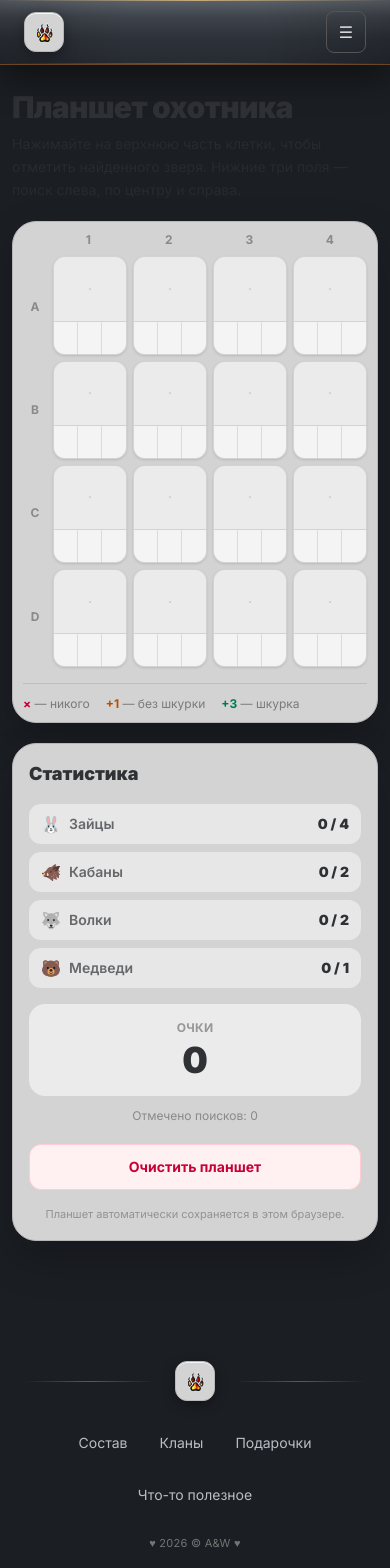
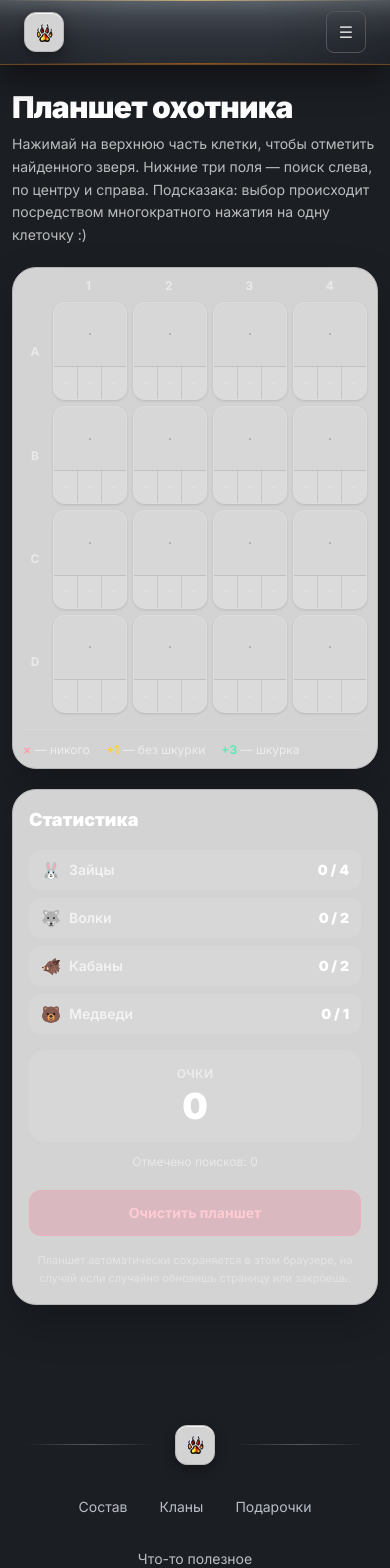
Before and after one commit to reverie-w-sh/dm-portal, a Next.js app: page /hunter-board in a window 390 px wide. Shown: the top 1568 px of the page. Built offline with nearby package versions, Linux system fonts and the light colour scheme.

Commit message:
Update HunterBoard.tsx

```diff
--- a/src/components/HunterBoard.tsx
+++ b/src/components/HunterBoard.tsx
@@ -4,10 +4,9 @@ import { useEffect, useMemo, useState } from "react";
 
 type AnimalType =
   | "unknown"
-  | "empty"
   | "rabbit"
+  | "wolf"
   | "boar"
-  | "wolf"
   | "bear";
 
 type SearchResult = "none" | "miss" | "plus1" | "plus3";
@@ -22,14 +21,28 @@ const BOARD_SIZE = 16;
 
 const ANIMAL_ORDER: AnimalType[] = [
   "unknown",
-  "empty",
   "rabbit",
+  "wolf",
   "boar",
-  "wolf",
   "bear",
 ];
 
-const SEARCH_ORDER: SearchResult[] = ["none", "miss", "plus1", "plus3"];
+const SEARCH_ORDER: SearchResult[] = [
+  "none",
+  "miss",
+  "plus1",
+  "plus3",
+];
+
+const ANIMAL_LIMITS: Record<
+  Exclude<AnimalType, "unknown">,
+  number
+> = {
+  rabbit: 4,
+  wolf: 2,
+  boar: 2,
+  bear: 1,
+};
 
 const ANIMALS: Record<
   AnimalType,
@@ -41,33 +54,28 @@ const ANIMALS: Record<
 > = {
   unknown: {
     emoji: "",
-    name: "Неизвестно",
-    cellClass: "bg-white/55",
-  },
-  empty: {
-    emoji: "×",
-    name: "Пустая клетка",
-    cellClass: "bg-stone-200/80",
+    name: "Ничего",
+    cellClass: "bg-white/10",
   },
   rabbit: {
     emoji: "🐰",
     name: "Заяц",
-    cellClass: "bg-amber-50/90",
+    cellClass: "bg-amber-100/90",
+  },
+  wolf: {
+    emoji: "🐺",
+    name: "Волк",
+    cellClass: "bg-slate-200/90",
   },
   boar: {
     emoji: "🐗",
     name: "Кабан",
-    cellClass: "bg-orange-50/90",
-  },
-  wolf: {
-    emoji: "🐺",
-    name: "Волк",
-    cellClass: "bg-slate-100/90",
+    cellClass: "bg-orange-100/90",
   },
   bear: {
     emoji: "🐻",
     name: "Медведь",
-    cellClass: "bg-yellow-50/90",
+    cellClass: "bg-yellow-100/90",
   },
 };
 
@@ -82,22 +90,22 @@ const SEARCHES: Record<
   none: {
     label: "",
     title: "Не проверено",
-    className: "bg-white/45 text-transparent",
+    className: "bg-white/10 text-white/25",
   },
   miss: {
     label: "×",
     title: "Никого не нашли",
-    className: "bg-rose-100/90 text-rose-700",
+    className: "bg-rose-100 text-rose-700",
   },
   plus1: {
     label: "+1",
     title: "Зверь найден, шкурку взять не удалось",
-    className: "bg-amber-100/95 text-amber-800",
+    className: "bg-amber-100 text-amber-800",
   },
   plus3: {
     label: "+3",
     title: "Зверь найден, шкурка получена",
-    className: "bg-emerald-100/95 text-emerald-800",
+    className: "bg-emerald-100 text-emerald-800",
   },
 };
 
@@ -110,13 +118,19 @@ function createEmptyBoard(): HunterCell[] {
 
 function getNextValue<T>(values: T[], current: T): T {
   const currentIndex = values.indexOf(current);
+
   return values[(currentIndex + 1) % values.length];
 }
 
 function getSearchPoints(result: SearchResult): number {
   if (result === "plus1") return 1;
   if (result === "plus3") return 3;
+
   return 0;
+}
+
+function isPositiveResult(result: SearchResult): boolean {
+  return result === "plus1" || result === "plus3";
 }
 
 function isHunterCell(value: unknown): value is HunterCell {
@@ -128,21 +142,82 @@ function isHunterCell(value: unknown): value is HunterCell {
     ANIMAL_ORDER.includes(cell.animal) &&
     Array.isArray(cell.searches) &&
     cell.searches.length === 3 &&
-    cell.searches.every((result) => SEARCH_ORDER.includes(result))
+    cell.searches.every((result) =>
+      SEARCH_ORDER.includes(result),
+    )
   );
 }
 
+function getAnimalCounts(board: HunterCell[]) {
+  return {
+    rabbit: board.filter(
+      (cell) => cell.animal === "rabbit",
+    ).length,
+
+    wolf: board.filter(
+      (cell) => cell.animal === "wolf",
+    ).length,
+
+    boar: board.filter(
+      (cell) => cell.animal === "boar",
+    ).length,
+
+    bear: board.filter(
+      (cell) => cell.animal === "bear",
+    ).length,
+  };
+}
+
+function getNextAllowedAnimal(
+  currentAnimal: AnimalType,
+  board: HunterCell[],
+): AnimalType {
+  const counts = getAnimalCounts(board);
+  const currentIndex = ANIMAL_ORDER.indexOf(currentAnimal);
+
+  for (
+    let step = 1;
+    step <= ANIMAL_ORDER.length;
+    step += 1
+  ) {
+    const candidate =
+      ANIMAL_ORDER[
+        (currentIndex + step) % ANIMAL_ORDER.length
+      ];
+
+    if (candidate === "unknown") {
+      return candidate;
+    }
+
+    const limit = ANIMAL_LIMITS[candidate];
+    const currentCount = counts[candidate];
+
+    if (currentCount < limit) {
+      return candidate;
+    }
+  }
+
+  return "unknown";
+}
+
 export default function HunterBoard() {
-  const [board, setBoard] = useState<HunterCell[]>(createEmptyBoard);
+  const [board, setBoard] = useState<HunterCell[]>(
+    createEmptyBoard,
+  );
+
   const [isLoaded, setIsLoaded] = useState(false);
-  const [showResetConfirm, setShowResetConfirm] = useState(false);
+
+  const [showResetConfirm, setShowResetConfirm] =
+    useState(false);
 
   useEffect(() => {
     try {
-      const savedBoard = localStorage.getItem(STORAGE_KEY);
+      const savedBoard =
+        localStorage.getItem(STORAGE_KEY);
 
       if (savedBoard) {
-        const parsed: unknown = JSON.parse(savedBoard);
+        const parsed: unknown =
+          JSON.parse(savedBoard);
 
         if (
           Array.isArray(parsed) &&
@@ -153,7 +228,10 @@ export default function HunterBoard() {
         }
       }
     } catch (error) {
-      console.error("Не удалось загрузить планшет охотника:", error);
+      console.error(
+        "Не удалось загрузить планшет охотника:",
+        error,
+      );
     } finally {
       setIsLoaded(true);
     }
@@ -163,29 +241,25 @@ export default function HunterBoard() {
     if (!isLoaded) return;
 
     try {
-      localStorage.setItem(STORAGE_KEY, JSON.stringify(board));
+      localStorage.setItem(
+        STORAGE_KEY,
+        JSON.stringify(board),
+      );
     } catch (error) {
-      console.error("Не удалось сохранить планшет охотника:", error);
+      console.error(
+        "Не удалось сохранить планшет охотника:",
+        error,
+      );
     }
   }, [board, isLoaded]);
 
   const statistics = useMemo(() => {
-    const animalCounts = {
-      rabbit: 0,
-      boar: 0,
-      wolf: 0,
-      bear: 0,
-    };
+    const animalCounts = getAnimalCounts(board);
 
     let totalPoints = 0;
     let checkedSearches = 0;
 
     board.forEach((cell) => {
-      if (cell.animal === "rabbit") animalCounts.rabbit += 1;
-      if (cell.animal === "boar") animalCounts.boar += 1;
-      if (cell.animal === "wolf") animalCounts.wolf += 1;
-      if (cell.animal === "bear") animalCounts.bear += 1;
-
       cell.searches.forEach((result) => {
         totalPoints += getSearchPoints(result);
 
@@ -209,7 +283,10 @@ export default function HunterBoard() {
 
         return {
           ...cell,
-          animal: getNextValue(ANIMAL_ORDER, cell.animal),
+          animal: getNextAllowedAnimal(
+            cell.animal,
+            currentBoard,
+          ),
         };
       }),
     );
@@ -223,12 +300,41 @@ export default function HunterBoard() {
       currentBoard.map((cell, index) => {
         if (index !== cellIndex) return cell;
 
-        const newSearches: HunterCell["searches"] = [...cell.searches];
+        const positiveSearchIndex =
+          cell.searches.findIndex(isPositiveResult);
+
+        if (
+          positiveSearchIndex !== -1 &&
+          positiveSearchIndex !== searchIndex
+        ) {
+          return cell;
+        }
+
+        const newSearches: HunterCell["searches"] = [
+          ...cell.searches,
+        ];
 
         newSearches[searchIndex] = getNextValue(
           SEARCH_ORDER,
           newSearches[searchIndex],
         );
+
+        if (
+          isPositiveResult(
+            newSearches[searchIndex],
+          )
+        ) {
+          newSearches.forEach(
+            (result, indexInCell) => {
+              if (
+                indexInCell !== searchIndex &&
+                isPositiveResult(result)
+              ) {
+                newSearches[indexInCell] = "none";
+              }
+            },
+          );
+        }
 
         return {
           ...cell,
@@ -245,26 +351,31 @@ export default function HunterBoard() {
     try {
       localStorage.removeItem(STORAGE_KEY);
     } catch (error) {
-      console.error("Не удалось очистить планшет охотника:", error);
+      console.error(
+        "Не удалось очистить планшет охотника:",
+        error,
+      );
     }
   }
 
   return (
     <section className="mx-auto w-full max-w-5xl">
       <div className="mb-5">
-        <h1 className="text-3xl font-black tracking-tight text-ink sm:text-4xl">
+        <h1 className="text-3xl font-black tracking-tight text-white sm:text-4xl">
           Планшет охотника
         </h1>
 
-        <p className="mt-2 max-w-2xl text-sm leading-relaxed text-ink/65 sm:text-base">
-          Нажимайте на верхнюю часть клетки, чтобы отметить найденного
-          зверя. Нижние три поля — поиск слева, по центру и справа.
+        <p className="mt-2 max-w-2xl text-sm leading-relaxed text-white/70 sm:text-base">
+          Нажимай на верхнюю часть клетки,
+          чтобы отметить найденного зверя.
+          Нижние три поля — поиск слева,
+          по центру и справа. Подсказака: выбор происходит посредством многократного нажатия на одну клеточку :)
         </p>
       </div>
 
       <div className="grid gap-5 lg:grid-cols-[minmax(0,1fr)_220px]">
         <div className="glass rounded-3xl p-2.5 shadow-sm sm:p-4">
-          <div className="mb-2 grid grid-cols-4 gap-1.5 pl-7 text-center text-xs font-bold text-ink/45 sm:gap-2 sm:pl-9">
+          <div className="mb-2 grid grid-cols-4 gap-1.5 pl-7 text-center text-xs font-bold text-white/50 sm:gap-2 sm:pl-9">
             <span>1</span>
             <span>2</span>
             <span>3</span>
@@ -272,93 +383,142 @@ export default function HunterBoard() {
           </div>
 
           <div className="flex gap-1.5 sm:gap-2">
-            <div className="grid w-6 shrink-0 grid-rows-4 gap-1.5 py-0.5 text-center text-xs font-bold text-ink/45 sm:w-7 sm:gap-2">
-              <span className="flex items-center justify-center">A</span>
-              <span className="flex items-center justify-center">B</span>
-              <span className="flex items-center justify-center">C</span>
-              <span className="flex items-center justify-center">D</span>
+            <div className="grid w-6 shrink-0 grid-rows-4 gap-1.5 py-0.5 text-center text-xs font-bold text-white/50 sm:w-7 sm:gap-2">
+              <span className="flex items-center justify-center">
+                A
+              </span>
+
+              <span className="flex items-center justify-center">
+                B
+              </span>
+
+              <span className="flex items-center justify-center">
+                C
+              </span>
+
+              <span className="flex items-center justify-center">
+                D
+              </span>
             </div>
 
             <div className="grid min-w-0 flex-1 grid-cols-4 gap-1.5 sm:gap-2">
               {board.map((cell, cellIndex) => {
-                const animal = ANIMALS[cell.animal];
-                const missCount = cell.searches.filter(
-                  (result) => result === "miss",
+                const animal =
+                  ANIMALS[cell.animal];
+
+                const missCount =
+                  cell.searches.filter(
+                    (result) =>
+                      result === "miss",
                   ).length;
+
+                const positiveSearchIndex =
+                  cell.searches.findIndex(
+                    isPositiveResult,
+                  );
 
                 return (
                   <div
                     key={cellIndex}
                     className={[
-                      "min-w-0 overflow-hidden rounded-xl border border-black/10 shadow-sm",
+                      "min-w-0 overflow-hidden rounded-xl border border-white/15 shadow-sm",
                       animal.cellClass,
                     ].join(" ")}
                   >
                     <button
                       type="button"
-                      onClick={() => changeAnimal(cellIndex)}
-                      title={`${animal.name}. Нажмите, чтобы изменить`}
-                      aria-label={`Клетка ${cellIndex + 1}: ${animal.name}`}
+                      onClick={() =>
+                        changeAnimal(cellIndex)
+                      }
+                      title={`${animal.name}. Нажми, чтобы изменить`}
+                      aria-label={`Клетка ${
+                        cellIndex + 1
+                      }: ${animal.name}`}
                       className="relative flex aspect-[1.12/1] w-full items-center justify-center border-b border-black/10 transition hover:brightness-[0.98] active:scale-[0.98] sm:aspect-[1.3/1]"
                     >
-                      {cell.animal === "unknown" ? (
-                        <span className="text-xl font-light text-ink/15 sm:text-3xl">
+                      {cell.animal ===
+                      "unknown" ? (
+                        <span className="text-xl font-light text-black/20 sm:text-3xl">
                           ·
                         </span>
                       ) : (
-                        <span
-                          className={[
-                            cell.animal === "empty"
-                              ? "text-2xl font-light text-ink/35 sm:text-4xl"
-                              : "text-2xl sm:text-4xl",
-                          ].join(" ")}
-                        >
+                        <span className="text-2xl sm:text-4xl">
                           {animal.emoji}
                         </span>
                       )}
 
                       {missCount === 2 &&
-                        !cell.searches.some(
-                          (result) =>
-                            result === "plus1" || result === "plus3",
-                        ) && (
+                        positiveSearchIndex ===
+                          -1 && (
                           <span
                             className="absolute right-1 top-1 h-2 w-2 rounded-full bg-amber-400 shadow-sm"
-                            title="Два направления пустые — проверьте оставшееся"
+                            title="Два направления пустые — проверь оставшееся"
                           />
                         )}
                     </button>
 
                     <div className="grid grid-cols-3 divide-x divide-black/10">
-                      {cell.searches.map((result, searchIndex) => {
-                        const search = SEARCHES[result];
+                      {cell.searches.map(
+                        (
+                          result,
+                          searchIndex,
+                        ) => {
+                          const search =
+                            SEARCHES[result];
+
                           const directionNames = [
                             "слева",
                             "по центру",
                             "справа",
                           ];
 
+                          const isDisabled =
+                            positiveSearchIndex !==
+                              -1 &&
+                            positiveSearchIndex !==
+                              searchIndex &&
+                            result === "none";
+
                           return (
                             <button
                               key={searchIndex}
                               type="button"
+                              disabled={isDisabled}
                               onClick={() =>
                                 changeSearchResult(
                                   cellIndex,
-                                searchIndex as 0 | 1 | 2,
+                                  searchIndex as
+                                    | 0
+                                    | 1
+                                    | 2,
                                 )
                               }
-                            title={`${directionNames[searchIndex]}: ${search.title}`}
-                            aria-label={`${directionNames[searchIndex]}: ${search.title}`}
+                              title={
+                                isDisabled
+                                  ? "Зверь уже найден в другом направлении"
+                                  : `${directionNames[searchIndex]}: ${search.title}`
+                              }
+                              aria-label={
+                                isDisabled
+                                  ? `${directionNames[searchIndex]}: недоступно`
+                                  : `${directionNames[searchIndex]}: ${search.title}`
+                              }
                               className={[
-                              "flex h-8 min-w-0 items-center justify-center text-[11px] font-black transition active:scale-95 sm:h-10 sm:text-sm",
-                              search.className,
+                                "flex h-8 min-w-0 items-center justify-center text-[11px] font-black transition sm:h-10 sm:text-sm",
+
+                                isDisabled
+                                  ? "cursor-not-allowed bg-black/20 text-white/20"
+                                  : `${search.className} active:scale-95`,
                               ].join(" ")}
                             >
-                            {search.label || "·"}
+                              {isDisabled
+                                ? ""
+                                : search.label ||
+                                  "·"}
                             </button>
                           );
-                      })}
+                        },
+                      )}
                     </div>
                   </div>
                 );
@@ -366,61 +526,103 @@ export default function HunterBoard() {
             </div>
           </div>
 
-          <div className="mt-4 flex flex-wrap items-center gap-x-4 gap-y-2 border-t border-black/10 pt-3 text-xs text-ink/55">
+          <div className="mt-4 flex flex-wrap items-center gap-x-4 gap-y-2 border-t border-white/10 pt-3 text-xs text-white/60">
             <span>
-              <b className="text-rose-700">×</b> — никого
+              <b className="text-rose-300">
+                ×
+              </b>{" "}
+              — никого
             </span>
+
             <span>
-              <b className="text-amber-700">+1</b> — без шкурки
+              <b className="text-amber-300">
+                +1
+              </b>{" "}
+              — без шкурки
             </span>
+
             <span>
-              <b className="text-emerald-700">+3</b> — шкурка
+              <b className="text-emerald-300">
+                +3
+              </b>{" "}
+              — шкурка
             </span>
           </div>
         </div>
 
-        <aside className="glass h-fit rounded-3xl p-4 shadow-sm sm:p-5">
-          <h2 className="text-lg font-black text-ink">Статистика</h2>
+        <aside className="glass h-fit rounded-3xl p-4 text-white shadow-sm sm:p-5">
+          <h2 className="text-lg font-black text-white">
+            Статистика
+          </h2>
 
           <div className="mt-4 space-y-2">
-            <StatRow emoji="🐰" name="Зайцы" value={statistics.rabbit} total={4} />
-            <StatRow emoji="🐗" name="Кабаны" value={statistics.boar} total={2} />
-            <StatRow emoji="🐺" name="Волки" value={statistics.wolf} total={2} />
-            <StatRow emoji="🐻" name="Медведи" value={statistics.bear} total={1} />
+            <StatRow
+              emoji="🐰"
+              name="Зайцы"
+              value={statistics.rabbit}
+              total={4}
+            />
+
+            <StatRow
+              emoji="🐺"
+              name="Волки"
+              value={statistics.wolf}
+              total={2}
+            />
+
+            <StatRow
+              emoji="🐗"
+              name="Кабаны"
+              value={statistics.boar}
+              total={2}
+            />
+
+            <StatRow
+              emoji="🐻"
+              name="Медведи"
+              value={statistics.bear}
+              total={1}
+            />
           </div>
 
-          <div className="mt-4 rounded-2xl bg-white/55 p-4 text-center">
-            <div className="text-xs font-bold uppercase tracking-wide text-ink/45">
+          <div className="mt-4 rounded-2xl bg-white/10 p-4 text-center">
+            <div className="text-xs font-bold uppercase tracking-wide text-white/50">
               Очки
             </div>
-            <div className="mt-1 text-4xl font-black text-ink">
+
+            <div className="mt-1 text-4xl font-black text-white">
               {statistics.totalPoints}
             </div>
           </div>
 
-          <div className="mt-3 text-center text-xs text-ink/45">
-            Отмечено поисков: {statistics.checkedSearches}
+          <div className="mt-3 text-center text-xs text-white/50">
+            Отмечено поисков:{" "}
+            {statistics.checkedSearches}
           </div>
 
           {!showResetConfirm ? (
             <button
               type="button"
-              onClick={() => setShowResetConfirm(true)}
-              className="mt-5 w-full rounded-xl border border-rose-200 bg-rose-50 px-4 py-3 text-sm font-bold text-rose-700 transition hover:bg-rose-100 active:scale-[0.98]"
+              onClick={() =>
+                setShowResetConfirm(true)
+              }
+              className="mt-5 w-full rounded-xl border border-rose-300/30 bg-rose-500/15 px-4 py-3 text-sm font-bold text-rose-200 transition hover:bg-rose-500/25 active:scale-[0.98]"
             >
               Очистить планшет
             </button>
           ) : (
-            <div className="mt-5 rounded-2xl border border-rose-200 bg-rose-50/80 p-3">
-              <p className="text-center text-xs font-semibold text-rose-800">
+            <div className="mt-5 rounded-2xl border border-rose-300/30 bg-rose-500/15 p-3">
+              <p className="text-center text-xs font-semibold text-rose-100">
                 Очистить все клетки и очки?
               </p>
 
               <div className="mt-3 grid grid-cols-2 gap-2">
                 <button
                   type="button"
-                  onClick={() => setShowResetConfirm(false)}
-                  className="rounded-lg bg-white px-3 py-2 text-xs font-bold text-ink/65"
+                  onClick={() =>
+                    setShowResetConfirm(false)
+                  }
+                  className="rounded-lg bg-white/10 px-3 py-2 text-xs font-bold text-white/70"
                 >
                   Отмена
                 </button>
@@ -436,8 +638,9 @@ export default function HunterBoard() {
             </div>
           )}
 
-          <p className="mt-4 text-center text-[11px] leading-relaxed text-ink/40">
-            Планшет автоматически сохраняется в этом браузере.
+          <p className="mt-4 text-center text-[11px] leading-relaxed text-white/40">
+            Планшет автоматически сохраняется
+            в этом браузере, на случай если случайно обновишь страницу или закроешь.
           </p>
         </aside>
       </div>
@@ -459,16 +662,21 @@ function StatRow({
   const completed = value >= total;
 
   return (
-    <div className="flex items-center justify-between rounded-xl bg-white/45 px-3 py-2">
+    <div className="flex items-center justify-between rounded-xl bg-white/10 px-3 py-2">
       <div className="flex items-center gap-2">
         <span>{emoji}</span>
-        <span className="text-sm font-semibold text-ink/70">{name}</span>
+
+        <span className="text-sm font-semibold text-white/70">
+          {name}
+        </span>
       </div>
 
       <span
         className={[
           "text-sm font-black",
-          completed ? "text-emerald-700" : "text-ink",
+          completed
+            ? "text-emerald-300"
+            : "text-white",
         ].join(" ")}
       >
         {value} / {total}
```
Lines whose indentation alone changed are shown as unchanged.
